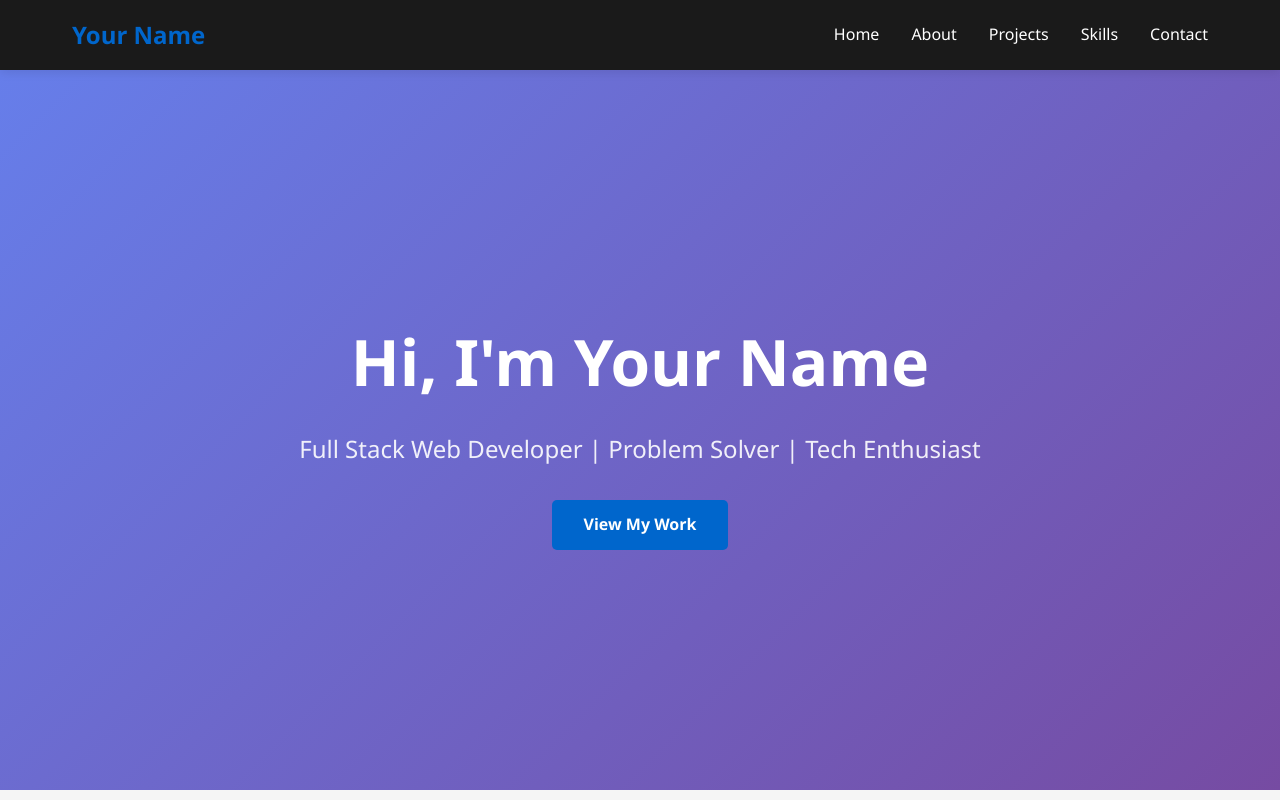
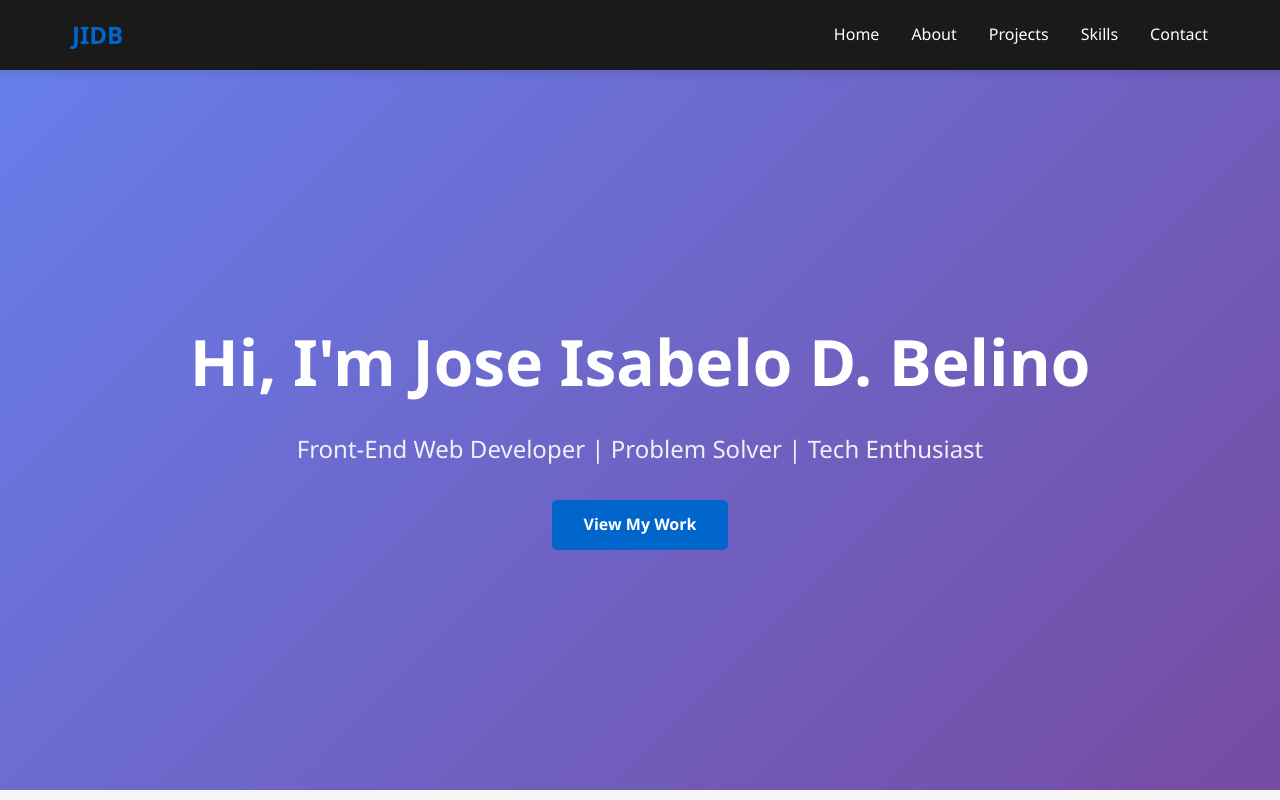
Before and after one commit to belinojose19-coder/JIDB_2026, a website: page index.html in a window 1280 px wide. Shown: the top 800 px of the page. Drawn offline with Linux system fonts and the light colour scheme.

Commit message:
Update index.html content with current project revisions

```diff
--- a/index.html
+++ b/index.html
@@ -12,7 +12,7 @@
     <!-- Navigation -->
     <nav class="navbar">
         <div class="nav-container">
-            <div class="logo">Your Name</div>
+            <div class="logo">JIDB</div>
             <ul class="nav-menu">
                 <li class="nav-item"><a href="#home" class="nav-link">Home</a></li>
                 <li class="nav-item"><a href="#about" class="nav-link">About</a></li>
@@ -31,8 +31,8 @@
     <!-- Hero Section -->
     <section id="home" class="hero">
         <div class="hero-content">
-            <h1 class="hero-title">Hi, I'm Your Name</h1>
-            <p class="hero-subtitle">Full Stack Web Developer | Problem Solver | Tech Enthusiast</p>
+            <h1 class="hero-title">Hi, I'm Jose Isabelo D. Belino</h1>
+            <p class="hero-subtitle">Front-End Web Developer | Problem Solver | Tech Enthusiast</p>
             <a href="#projects" class="btn btn-primary">View My Work</a>
         </div>
     </section>
```
